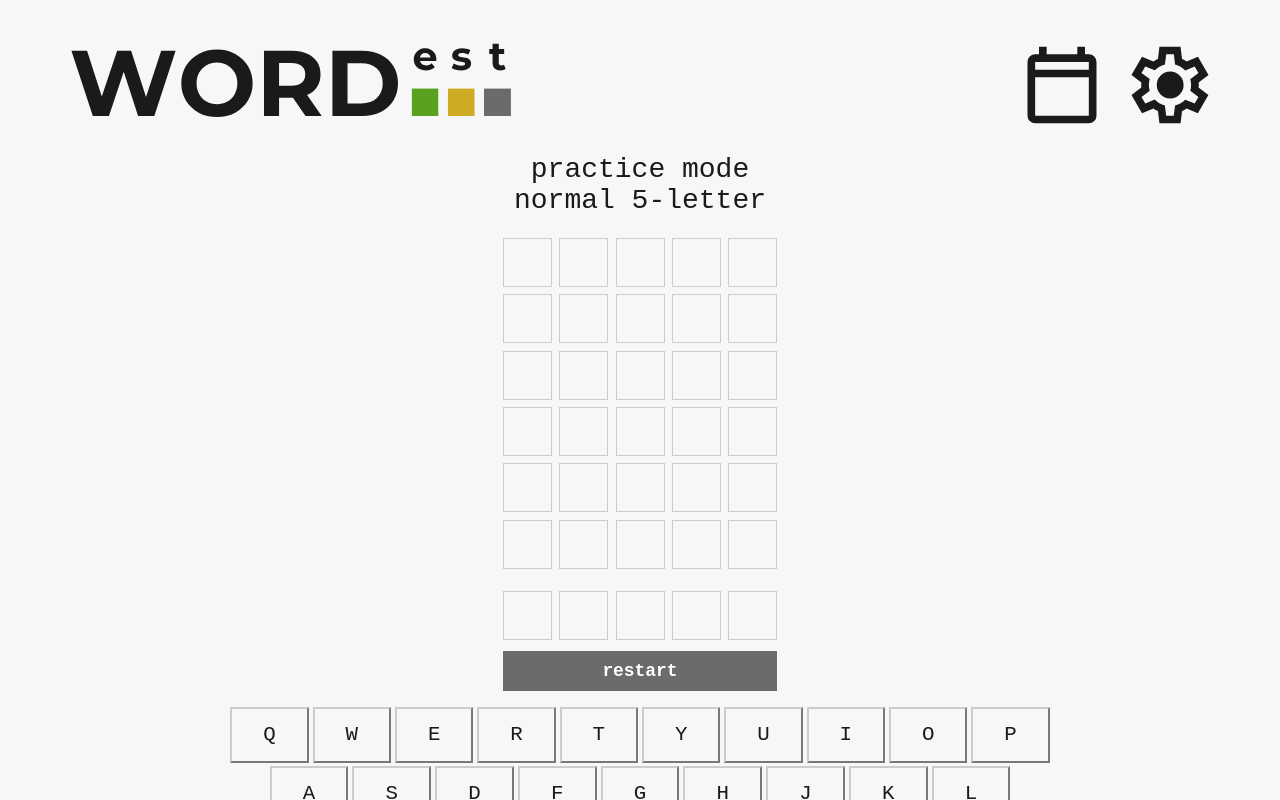
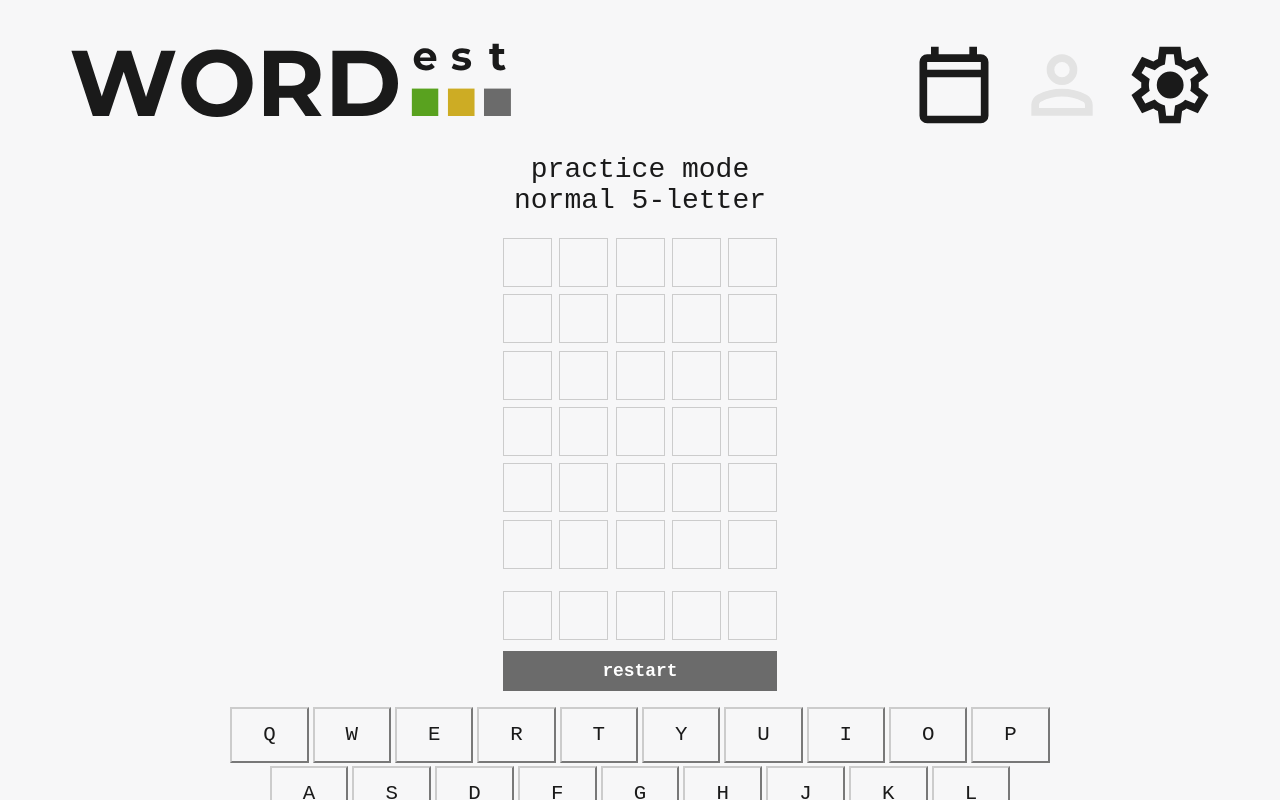
Before and after one commit to phantanhoancuong/wordest, a Next.js app: page / in a window 1280 px wide. Both pictures are taken after a click on the element 954 px from the left and 84 px from the top of the page. Built offline with nearby package versions, Linux system fonts and the light colour scheme.

Commit message:
fix(banner): add missing Person Icon to the banner of practice session

```diff
--- a/src/app/page.tsx
+++ b/src/app/page.tsx
@@ -105,6 +105,9 @@ function GameRoot({
                 key="daily"
                 onClick={() => setGameSession(SessionType.DAILY)}
               />,
+              <Link key="stats" href="/stats">
+                <PersonIcon />
+              </Link>,
               <Link key="settings" href="/settings">
                 <SettingsIcon />
               </Link>,
```
